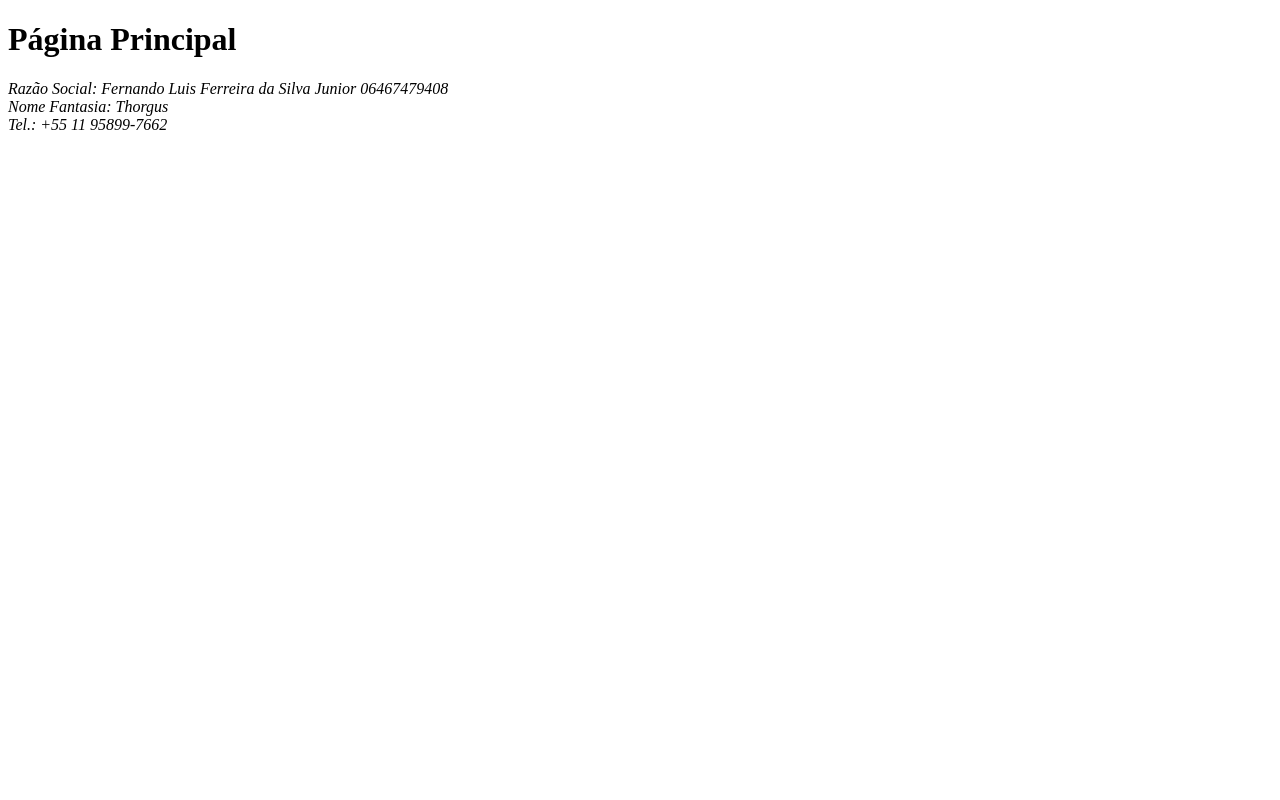
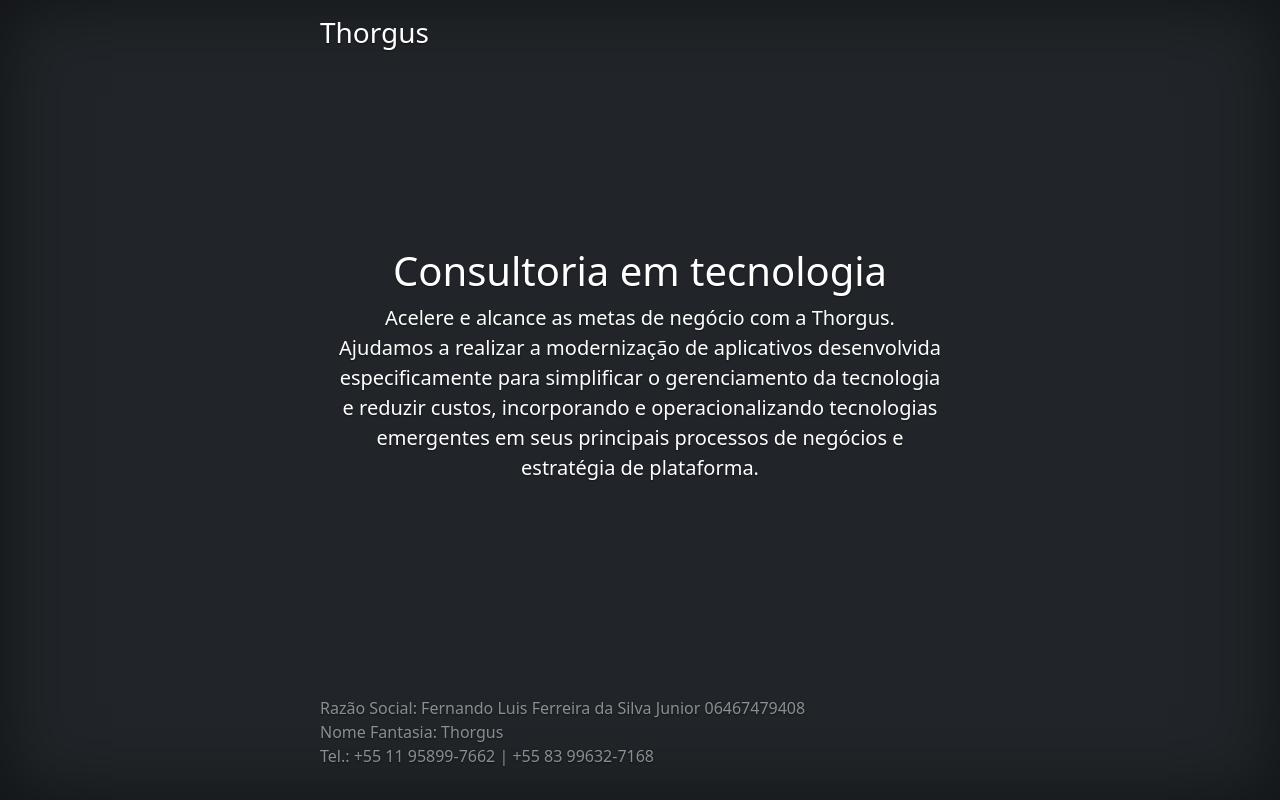
Before and after one commit to thorgus-services/thorgus-services.github.io, a plain HTML site: page index.html in a window 1280 px wide. Drawn offline with nearby package versions, Linux system fonts and the light colour scheme.

Commit message:
Initial One Page

```diff
--- /dev/null
+++ b/css/style.css
@@ -0,0 +1,12 @@
+/*
+ * Base structure
+ */
+
+body {
+  text-shadow: 0 .05rem .1rem rgba(0, 0, 0, .5);
+  box-shadow: inset 0 0 5rem rgba(0, 0, 0, .5);
+}
+
+.cover-container {
+  max-width: 42em;
+}
--- a/index.html
+++ b/index.html
@@ -1,15 +1,38 @@
 <!DOCTYPE html>
-<html lang="pt-br">
+<html lang="pt-br" class="h-100">
 <head>
-    <meta charset="UTF-8">
+    <meta charset="utf-8">
+    <meta name="viewport" content="width=device-width, initial-scale=1">
     <title>Início</title>
+    <link href="https://cdn.jsdelivr.net/npm/bootstrap@5.3.3/dist/css/bootstrap.min.css" rel="stylesheet" integrity="sha384-QWTKZyjpPEjISv5WaRU9OFeRpok6YctnYmDr5pNlyT2bRjXh0JMhjY6hW+ALEwIH" crossorigin="anonymous">
+    <link href="css/style.css" rel="stylesheet">
 </head>
-<body>
-    <h1>Página Principal</h1>
-    <address>
-        Razão Social: Fernando Luis Ferreira da Silva Junior 06467479408 <br />
-        Nome Fantasia: Thorgus <br />
-        Tel.: +55 11 95899-7662
-    </address>
+<body class="d-flex h-100 text-center text-bg-dark">
+    <div class="cover-container d-flex w-100 h-100 p-3 mx-auto flex-column">
+        <header class="mb-auto">
+            <div>
+                <h3 class="float-md-start mb-0">Thorgus</h3>
+            </div>
+        </header>
+        <main class="px-3">
+            <h1>Consultoria em tecnologia</h1>
+            <p class="lead">
+                Acelere e alcance as metas de negócio com a Thorgus.
+                Ajudamos a realizar a modernização de aplicativos desenvolvida especificamente
+                para simplificar o gerenciamento da tecnologia e reduzir custos, incorporando
+                e operacionalizando tecnologias emergentes em seus principais processos de
+                negócios e estratégia de plataforma.
+            </p>
+        </main>
+        <footer class="mt-auto text-white-50 text-start">
+            <p>
+                Razão Social: Fernando Luis Ferreira da Silva Junior 06467479408 <br />
+                Nome Fantasia: Thorgus <br />
+                Tel.: +55 11 95899-7662 | +55 83 99632-7168
+            </p>
+        </footer>
+    </div>
+    <script src="https://cdn.jsdelivr.net/npm/bootstrap@5.3.3/dist/js/bootstrap.bundle.min.js" integrity="sha384-YvpcrYf0tY3lHB60NNkmXc5s9fDVZLESaAA55NDzOxhy9GkcIdslK1eN7N6jIeHz" crossorigin="anonymous"></script>
+  </body>
 </body>
 </html>
```
